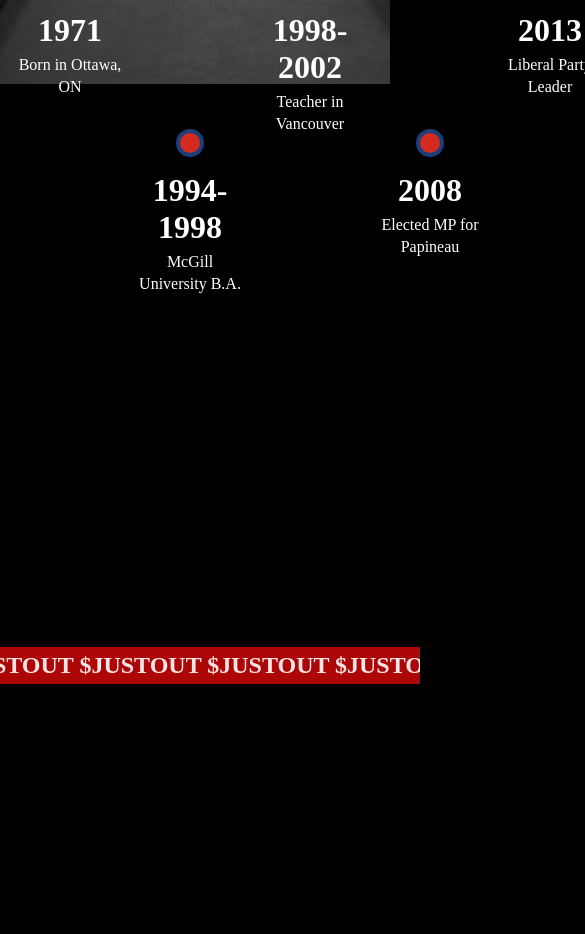
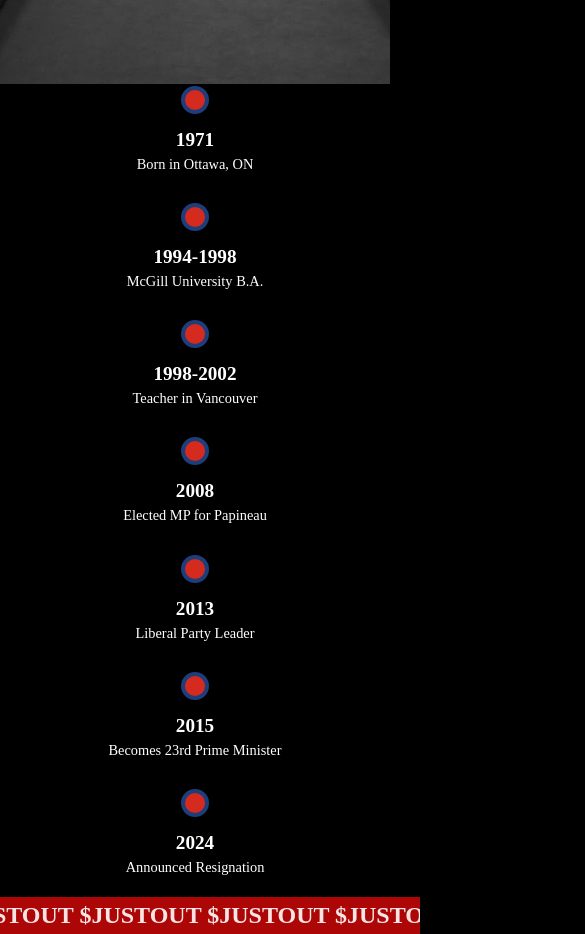
Before and after one commit to johnbyju/justout, a plain HTML site: page index.html in a window 390 px wide. Shown: the part 760-1694 px from the top of the page, 585 px wide, since content can reach past the window. Before the commit the page ends 1444 px from the top, so only its background shows below. Drawn offline with nearby package versions, Linux system fonts and the light colour scheme.

Commit message:
Update index.html

```diff
--- a/index.html
+++ b/index.html
@@ -145,7 +145,7 @@
         top: 10px;
       }
       .bottom {
-        bottom: -600px;
+        bottom: -850px;
         overflow-x: hidden;
       }
 
@@ -276,7 +276,10 @@
   display: flex;
   justify-content: space-between;
   position: relative;
+  flex-wrap: wrap; /* Allows the points to wrap on smaller screens */
+  gap: 20px; /* Adds spacing between wrapped items */
 }
+
 .point {
   display: flex;
   flex-direction: column;
@@ -285,42 +288,49 @@
   text-align: center;
   position: relative;
 }
+
 .point:nth-child(odd) {
   margin-top: -80px;
 }
+
 .point:nth-child(even) {
   margin-top: 80px;
 }
+
 .dot {
   width: 20px;
   height: 20px;
-            background: #D52B1E;
+  background: #d52b1e;
   border-radius: 50%;
   margin: 10px 0;
-            border: 4px solid #1E3D7B;
+  border: 4px solid #1e3d7b;
   box-sizing: content-box;
 }
+
 .year {
   font-weight: bold;
   margin: 5px 0;
   font-size: 2em;
   color: white;
 }
+
 .desc {
-            font-size: 1.7 rem;
+  font-size: 1.2rem; /* Adjusted font size for better readability */
   color: white;
   line-height: 1.4;
   padding: 0 5px;
 }
+
 .line-dot {
   position: absolute;
   width: 8px;
   height: 8px;
-            background: #D52B1E;
+  background: #d52b1e;
   border-radius: 50%;
   top: 50%;
   transform: translateY(-50%);
 }
+
 .line-dots {
   position: absolute;
   width: 100%;
@@ -328,14 +338,48 @@
   top: 50%;
   transform: translateY(-50%);
 }
+
+/* Responsive Adjustments */
 @media (max-width: 768px) {
+  .timeline-points {
+    flex-direction: column; /* Stack points vertically */
+    align-items: center;
+  }
+
+  .point {
+    width: auto; /* Allow points to take full width */
+    margin-top: 20px;
+  }
+
+  .point:nth-child(odd),
+  .point:nth-child(even) {
+    margin-top: 0; /* Remove offset for odd/even items */
+  }
+
+  .year {
+    font-size: 1.5em; /* Smaller font size for smaller screens */
+  }
+
+  .desc {
+    font-size: 1rem; /* Adjusted font size for better readability */
+  }
+}
+
+@media (max-width: 480px) {
   .timeline {
     padding: 10px;
   }
-            .point {
-                width: 120px;
+
+  .year {
+    font-size: 1.2em; /* Further reduce font size */
+  }
+
+  .desc {
+    font-size: 0.9rem;
+    line-height: 1.2;
   }
 }
+
     </style>
   </head>
   <body class="border-img">
```
Lines whose indentation alone changed are shown as unchanged.
